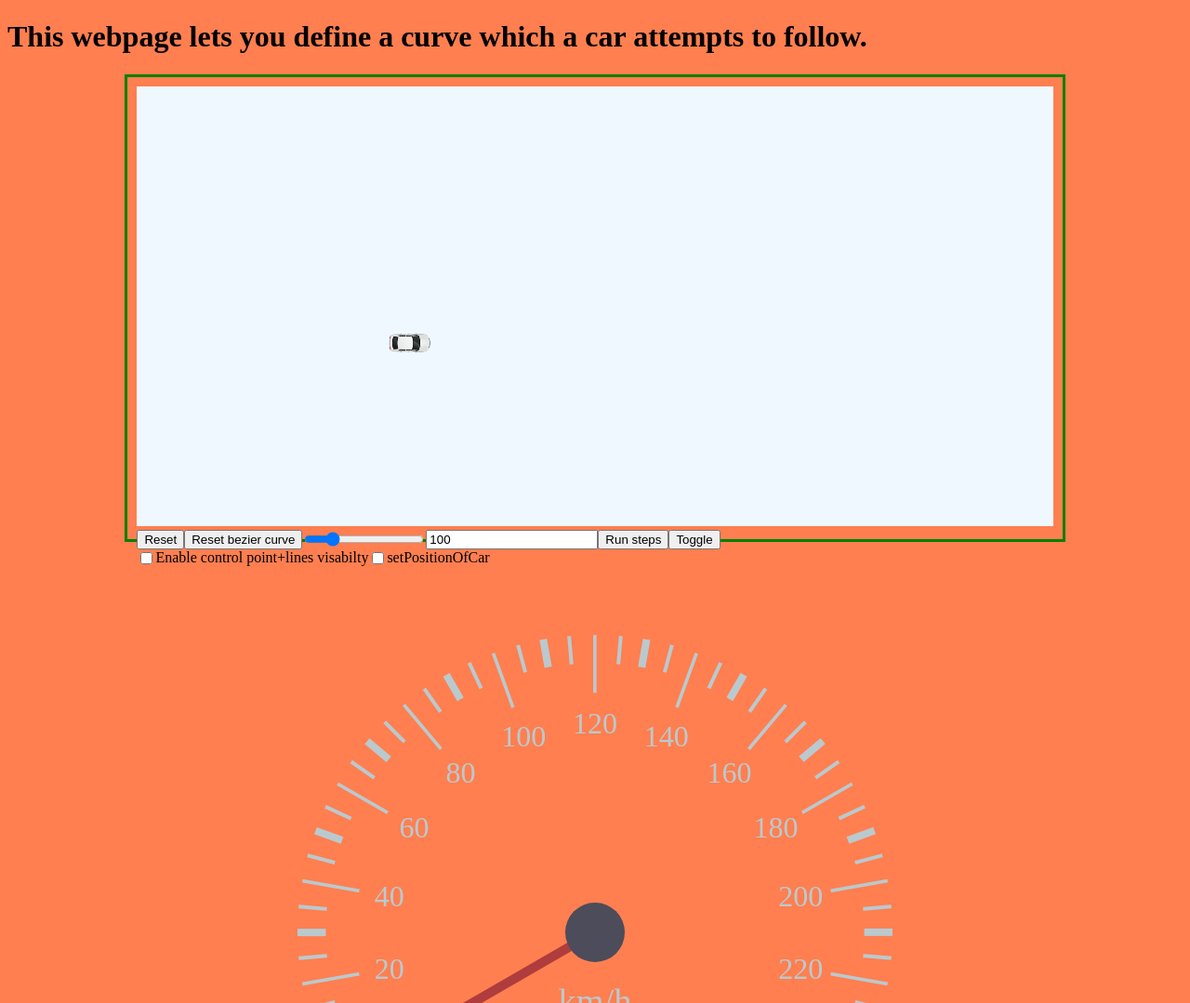
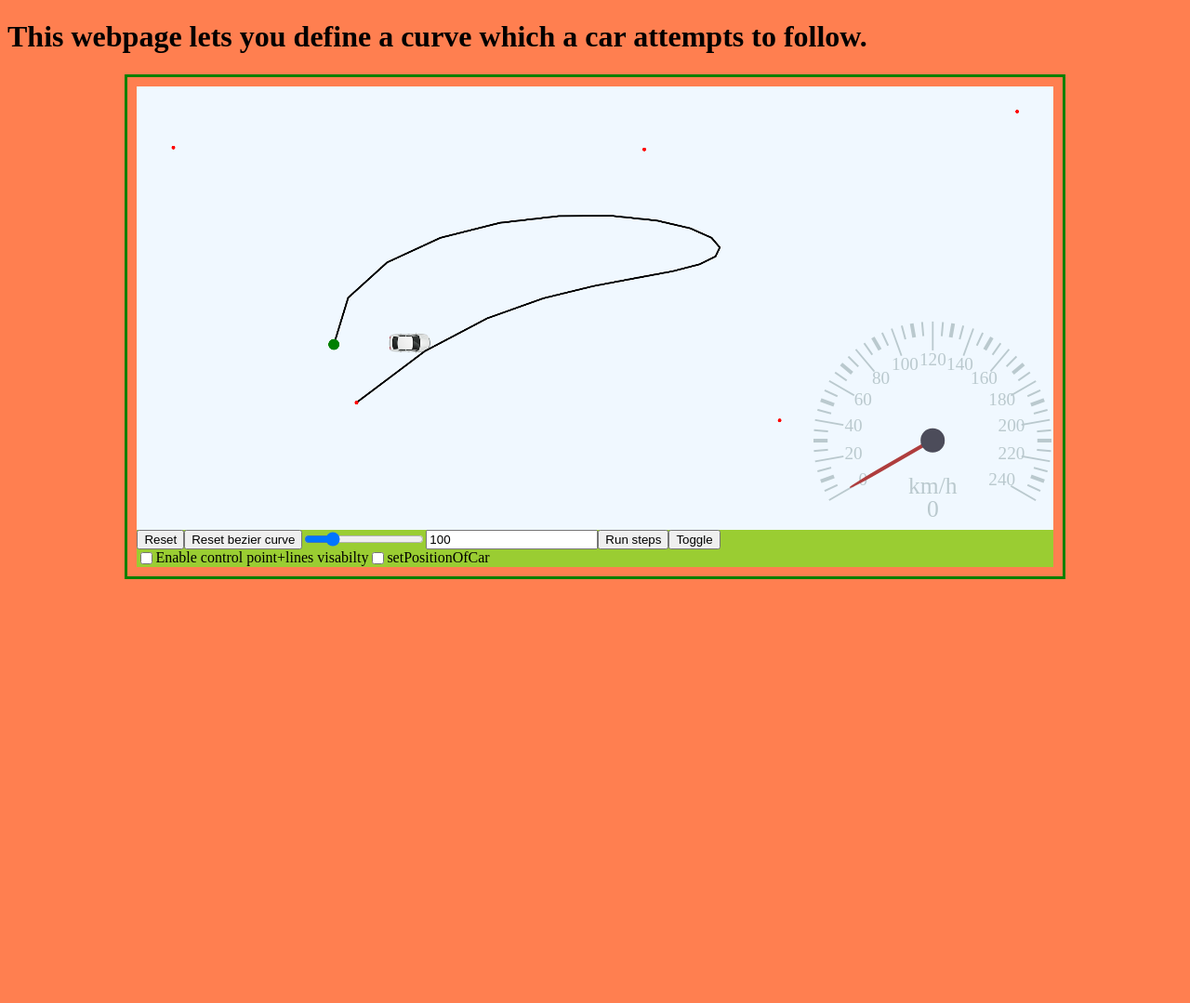
Before and after one commit to Demiz1/BezierCurveWebpage, a plain HTML site: page index.html in a window 1280 px wide. Shown: the top 1079 px of the page at 93% size. After the commit the page ends 800 px from the top, so only its background shows below. Drawn offline with Linux system fonts and the light colour scheme.

Commit message:
Updated location of the gague and refactured some of the css classes

```diff
--- a/css/styles.css
+++ b/css/styles.css
@@ -12,35 +12,44 @@ body {
     width: 80%;
     border: 3px solid green;
     padding: 10px;
+    display: grid;
+}
+
+#canvasContainer {
+    width: 100%;
+    height: max-content;
+    background-color: aliceblue;
+    position: relative;
 }
 
 #canvas {
-    width: 100%;
-    height: max-content;
-    background-color: aliceblue;
-}
-
-.rowElements {
-    float: left;
-    align-items: center;
-    display: flex;
-    justify-content: center;
-    vertical-align: middle;
+    width: inherit;
 }
 
 .topNavCanvas {
-    justify-content: center;
-    vertical-align: middle;
+    background-color: yellowgreen;
+}
+
+.topNavCanvas *{
+    float: left;
+}
+
+div#gagueContainer{
+    position: absolute;
+    bottom: -2.5vw;
+    right: 0;
 }
 
 div#speed_gauge {
     position: relative;
-    margin: 100px auto;
-    width: 50vw;
-    height: 50vw;
+    margin: 0.1vw;
+    margin-bottom: 0%;
+    width: 20vw;
+    height: 20vw;
 }
 
 div#speed_gauge p#units,
+div#speed_gauge p#valueReadout,
 div#speed_gauge div#circle,
 div#speed_gauge div#needle,
 div#speed_gauge p.marker,
@@ -62,8 +71,14 @@ div#speed_gauge div#circle {
 }
 
 div#speed_gauge p#units {
-    bottom: 35%;
-    font-size: 3vw;
+    bottom: 25%;
+    font-size: 2vw;
+    transform: translateX(-50%);
+}
+
+div#speed_gauge p#valueReadout {
+    bottom: 15%;
+    font-size: 2vw;
     transform: translateX(-50%);
 }
 
@@ -84,7 +99,7 @@ div#speed_gauge div#needle {
 }
 
 div#speed_gauge p.marker {
-    font-size: 4vw;
+    font-size: 2vw;
     height: 50%;
 }
 
@@ -93,6 +108,6 @@ div#speed_gauge div.label_wrapper {
 }
 
 div#speed_gauge div.label_wrapper p {
-    font-size: 2.5vw;
+    font-size: 1.5vw;
     margin: 0;
 }
--- a/index.html
+++ b/index.html
@@ -29,29 +29,35 @@
       This webpage lets you define a curve which a car attempts to follow.
     </h1>
     <div class="center">
-      <canvas id="canvas" width="2000" height="2000"></canvas>
+      <div id="canvasContainer">
+        <canvas id="canvas" width="2000" height="2000"></canvas>
+        <div id="gagueContainer">
+          <div id="speed_gauge">
+            <p id="valueReadout">0</p>
+            <div id="needle"></div>
+            <div id="circle"></div>
+            <p id="units">km/h</p>
+          </div>
+        </div>
+      </div>
       <div class="topNavCanvas">
-        <button id="resetButton" class="rowElements">Reset</button>
-        <button id="ResetBezierCurve" class="rowElements">Reset bezier curve</button>
-        <div class="slidecontainer rowElements">
+        <button id="resetButton">Reset</button>
+        <button id="ResetBezierCurve">Reset bezier curve</button>
+        <div class="slidecontainer">
           <input type="range" min="0" max="100" value="20" step="0.1" class="slider" id="progressRange">
         </div>
-        <div class="slidecontainer rowElements">
+        <div class="slidecontainer">
           <input type="input" value="100" id="stepSelection">
           <button onclick="stepForward()">Run steps</button>
           <button onclick="toggleAutoRun()">Toggle</button>
         </div>
-        <div class="slidecontainer rowElements">
+        <div class="slidecontainer">
           <input type="checkbox" id="Checkbox1"><label>Enable control point+lines visabilty</label>
           <input type="checkbox" id="Checkbox2"><label>setPositionOfCar</label>
         </div>
       </div>
     </div>
-    <div id="speed_gauge">
-      <div id="needle"></div>
-      <div id="circle"></div>
-      <p id="units">km/h</p>
-  </div>
+
   </div>
   <script type="module" src="js/scripts.js"></script>
 </body>
```
